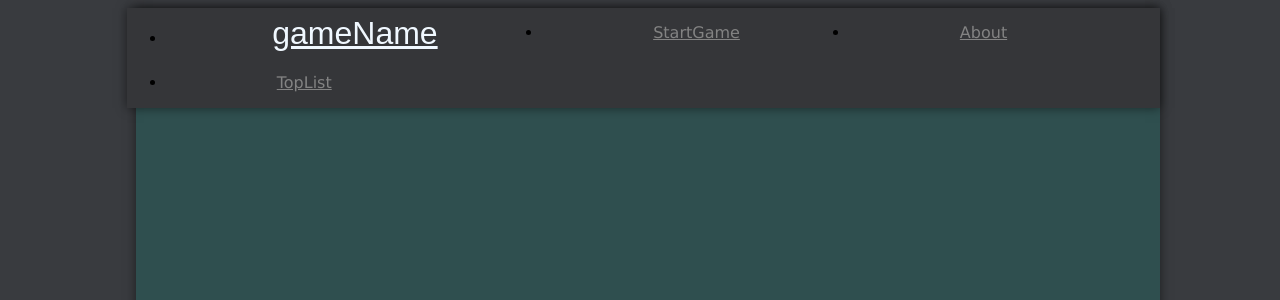
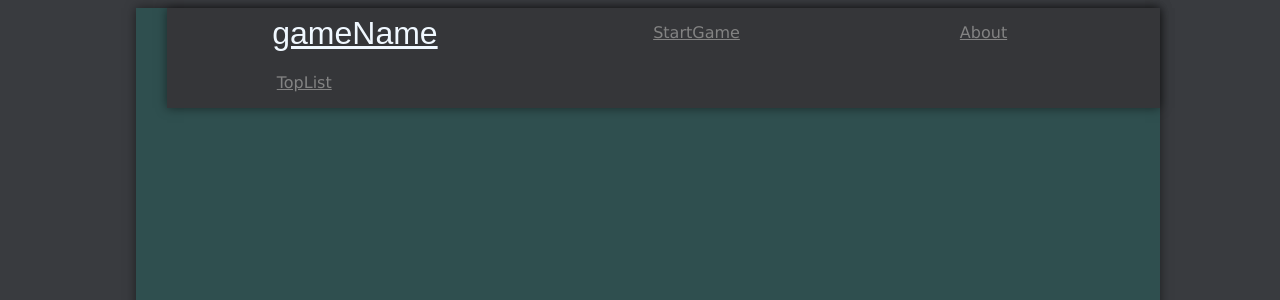
Before and after one commit to Branoli/WebTraining, a PHP site: page / in a window 1280 px wide. Shown: the top 300 px of the page. Run offline with PHP 8.4, Linux system fonts and the light colour scheme.

Commit message:
Update generalStyles.css

```diff
--- a/css/generalStyles.css
+++ b/css/generalStyles.css
@@ -32,6 +32,8 @@ body{
     float:right;
     font-family: Verdana, Arial, Helvetica, sans-serif;
     margin-top: 0;
+    padding: 0;
+	list-style-type: none;
 }
 .styleHeader li {
     float:left;
```
